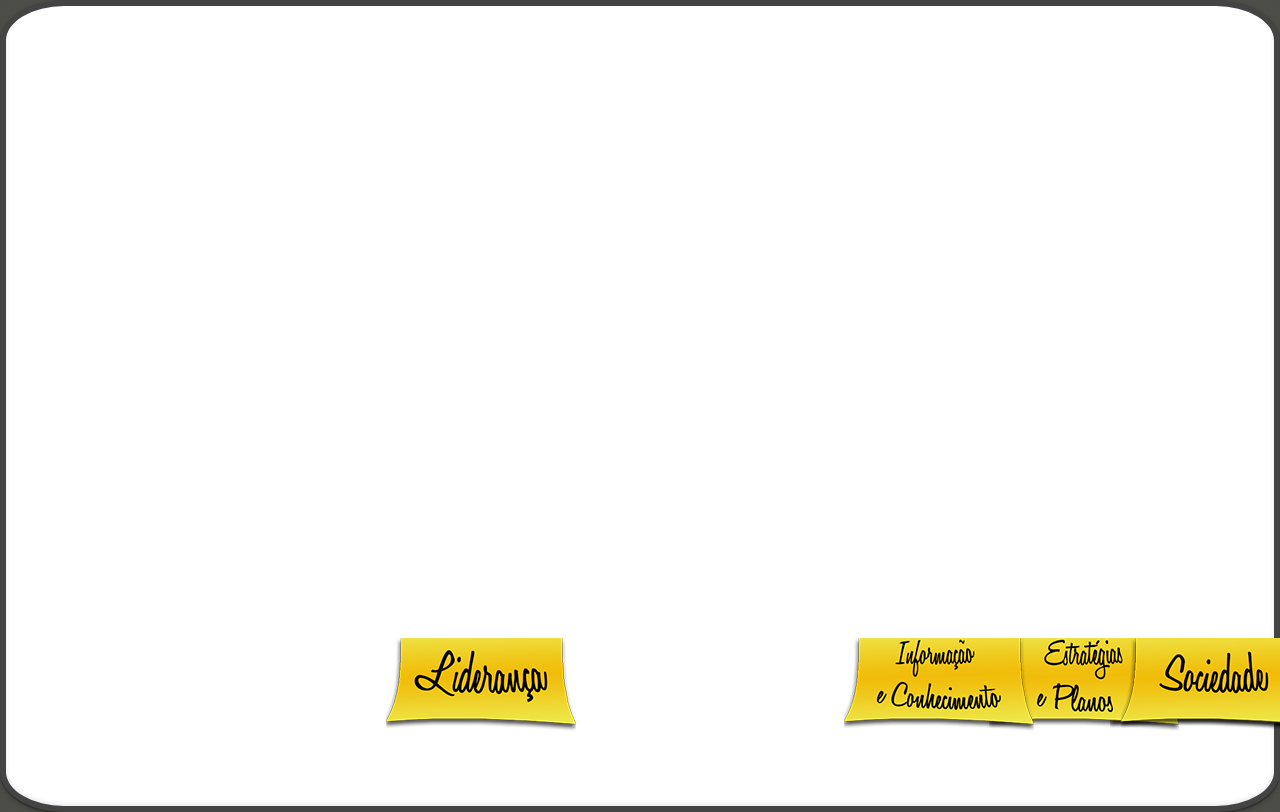
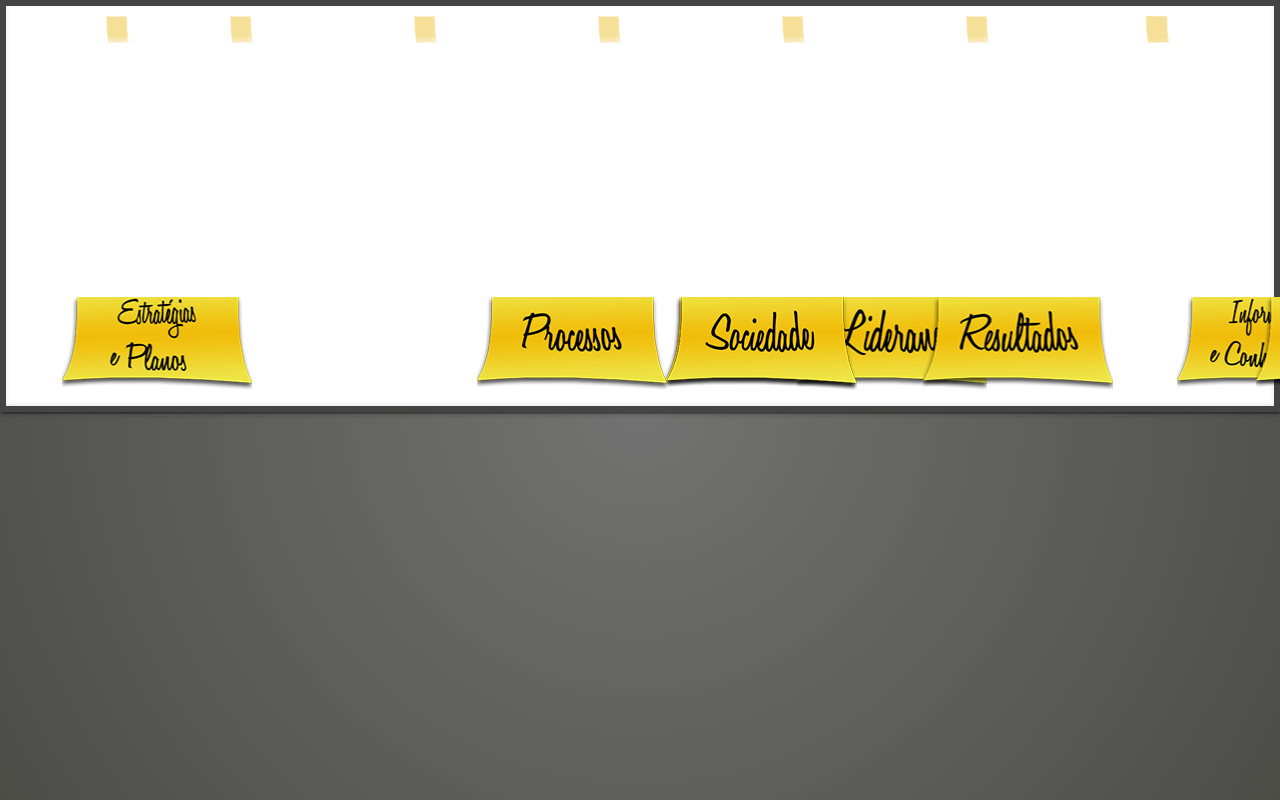
Before and after one commit to ellisonleao/megplay, a plain HTML site: page main.html in a window 1280 px wide. Drawn offline with Linux system fonts and the light colour scheme.

Commit message:
Added bandaids imgs / added drawBounds func to limit the post it bouds inside the screen. Added simple Connect http server using node.js

```diff
--- a/css/custom.css
+++ b/css/custom.css
@@ -144,7 +144,6 @@ body.index{
 #container{
   border: 6px solid #444;
   background: #fff;
-  border-radius: 5%;
   margin: 0 auto;
   -webkit-box-shadow: inset rgba(255,254,255,0.4) 0 0.3em .3em, inset rgba(0,0,0,0.1) 0 -0.1em .3em, /* inner shadow */
               rgba(0,0,0,0.3) 0 .1em 1px, /* border */
--- a/js/core.js
+++ b/js/core.js
@@ -2,11 +2,14 @@
 var stage = new Kinetic.Stage({
   container: 'container',
   width: window.innerWidth,
-  height: window.innerHeight
+  height: 400
 });
 
 var layer = new Kinetic.Layer();
 /* TODO: Separar as funcoes em outro arquivo */
+Number.prototype.clamp = function(min, max) {
+  return Math.min(Math.max(this, min), max);
+};
 function loadImages(sources, callback) {
   var images = {};
   var loadedImages = 0;
@@ -26,17 +29,57 @@ function loadImages(sources, callback) {
   }
 }
 
+
+function bandAids(){
+  var quantity = 8;
+  var padding = 40;
+  var img = new Image();
+  img.src = 'img/bandaid.png';
+  img.onload = function(){
+    for (var i = 0; i < quantity; i++){
+      posX = (quantity * i * img.width) + padding;
+      posX = posX.clamp(100, stage.getWidth() - 140);
+      var bandAid = new Kinetic.Image({
+        x: posX,
+        y: 10,
+        image: img,
+        draggable: false
+      });
+      bandAid.createImageHitRegion(function(){
+        console.log('region created');
+      })
+      layer.add(bandAid);
+      stage.add(layer);
+    }
+    //listener
+    bandAid.on('', function(){
+      console.log('entrou');
+    })
+  }
+}
+
 function draw(images){
+  var _posY = stage.getHeight() - 163; // altura da img
   for(var image in images){
-    var _posX = Math.floor(Math.random() * stage.getWidth()) + 324; // largura da img
-    var _posY = stage.getHeight() - 168; //TODO: alterar pela altura da img
+    var _posX = Math.floor(Math.random() * stage.getWidth());
+    _posX = _posX.clamp(
+        images[image].width, stage.getWidth() - images[image].width
+    );
     var img = new Kinetic.Image({
       x: _posX,
       y: _posY,
       image: images[image],
       draggable: true,
+      dragBoundFunc: function(pos){
+        return {
+          x: pos.x.clamp(10, stage.getWidth() - img.getWidth() - 20),
+          y: pos.y.clamp(10, stage.getHeight() - img.getHeight())
+        }
+      }
     });
-    img.setDraggable(true);
+    img.createImageHitRegion(function(){
+      console.log('regiao da imagem criada');
+    })
     img.on('mouseover', function(){
       document.body.style.cursor = 'pointer';
     });
@@ -44,6 +87,13 @@ function draw(images){
       document.body.style.cursor = 'default';
     });
     layer.add(img);
+    //transicao
+    img.transitionTo({
+      x: Math.random() * stage.getWidth(),
+      y: stage.getHeight() - img.getHeight() - 10,
+      duration: 1,
+      easing: 'ease-in-out'
+    });
     stage.add(layer);
   }
 }
@@ -59,16 +109,7 @@ var sources = {
   sociedade: 'img/sociedade.png',
 };
 
+bandAids();
 loadImages(sources, function(images) {
   draw(images);
 });
-/*
-var boxes = [box, box2];
-for(var i = 0; i < boxes.length; i++) {
-  boxes[i].on('mouseover', function() {
-    document.body.style.cursor = 'pointer';
-  });
-
-  layer.add(boxes[i]);
-}
-*/
--- /dev/null
+++ b/server.js
@@ -0,0 +1,4 @@
+var connect = require('connect');
+connect.createServer(
+    connect.static(__dirname)
+).listen(8080);
```
Also changed, not shown: img/bandaid.png (added).
